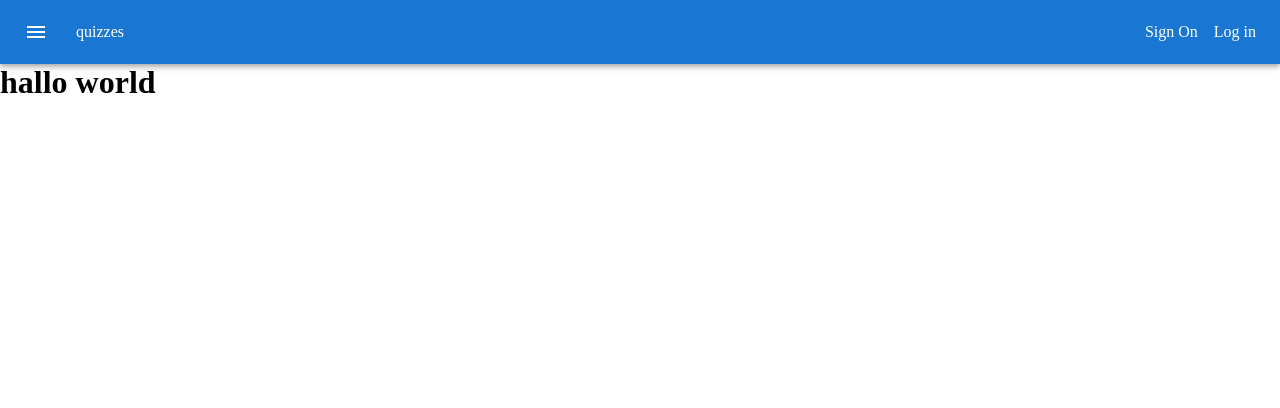
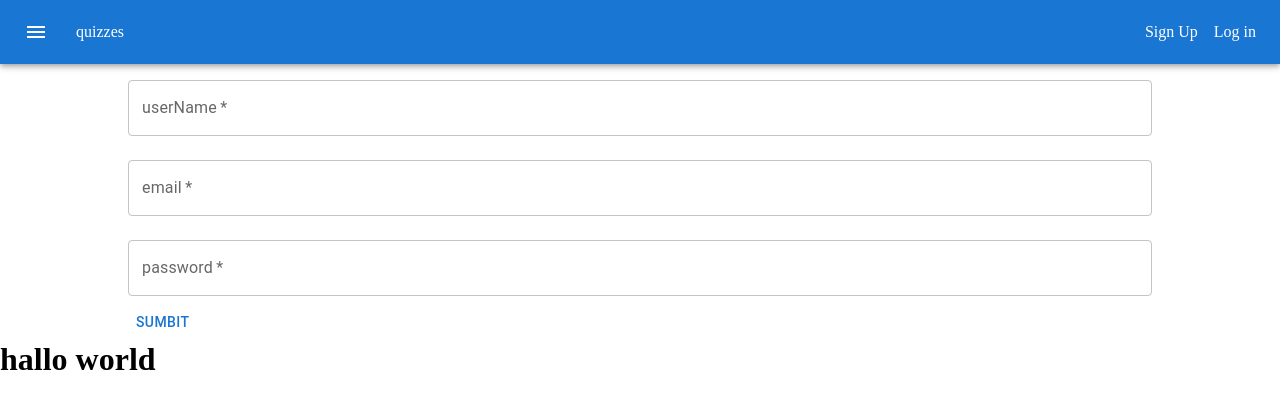
Before and after one commit to Mohammed-Almuziny/project2-frontend, a React (Create React App) app: page /SignUp in a window 1280 px wide. Shown: the top 408 px of the page. Built offline with nearby package versions, Linux system fonts and the light colour scheme.

Commit message:
create sign up page

```diff
--- a/package.json
+++ b/package.json
@@ -10,6 +10,7 @@
     "@testing-library/jest-dom": "^5.15.0",
     "@testing-library/react": "^11.2.7",
     "@testing-library/user-event": "^12.8.3",
+    "axios": "^0.24.0",
     "dotenv": "^10.0.0",
     "react": "^17.0.2",
     "react-dom": "^17.0.2",
--- a/src/App.js
+++ b/src/App.js
@@ -1,10 +1,17 @@
+import { Route, Routes } from "react-router-dom";
+
 import { Header } from "../src/components/Header";
-import "./app.css"
+import { SignUp } from "./components/SignUp";
+import "./app.css";
 
 function App() {
   return (
     <div className="App">
       <Header />
+
+      <Routes>
+        <Route exact path="/SignUp" element={<SignUp />} />
+      </Routes>
       <h1>hallo world</h1>
     </div>
   );
--- a/src/components/Header/index.js
+++ b/src/components/Header/index.js
@@ -32,8 +32,8 @@ export const Header = () => {
 
             <Typography sx={{ flexGrow: 1 }}></Typography>
 
-            <Link color="inherit" underline="none" href="/signOn" ml={2}>
-              Sign On
+            <Link color="inherit" underline="none" href="/signUp" ml={2}>
+              Sign Up
             </Link>
 
             <Link color="inherit" underline="none" href="/logIn" ml={2}>
--- /dev/null
+++ b/src/components/SignUp/index.js
@@ -0,0 +1,61 @@
+import React from "react";
+import { useNavigate } from "react-router-dom";
+import { TextField, Button } from "@mui/material";
+import axios from "axios";
+import "./style.css";
+
+export const SignUp = () => {
+  const navigate = useNavigate();
+
+  const handleSubmit = (e) => {
+    e.preventDefault();
+    const inputData = {
+      userName: e.target.userName.value,
+      email: e.target.email.value,
+      password: e.target.password.value,
+    };
+    axios
+      .post("http://localhost:5000/users/", inputData)
+      .catch((err) => {
+        if (err) {
+          alert(err.response.data);
+        }
+      });
+    navigate("/logIn");
+  };
+
+  return (
+    <div className="fromCard">
+      <form onSubmit={handleSubmit}>
+        <TextField
+          fullWidth
+          id="userName"
+          label="userName"
+          placeholder="userName"
+          margin="normal"
+          required
+        />
+        <TextField
+          fullWidth
+          type="email"
+          id="email"
+          label="email"
+          placeholder="Email"
+          margin="normal"
+          required
+        />
+        <TextField
+          fullWidth
+          type="password"
+          id="password"
+          label="password"
+          placeholder="password"
+          margin="normal"
+          required
+        />
+
+        <Button type="submit">sumbit</Button>
+      </form>
+    </div>
+  );
+};
--- /dev/null
+++ b/src/components/SignUp/style.css
@@ -0,0 +1,4 @@
+.fromCard{
+  width: 80%;
+  margin: auto;
+}
```
Also changed, not shown: 1 other file (tests, documents, lock files or other folders).
